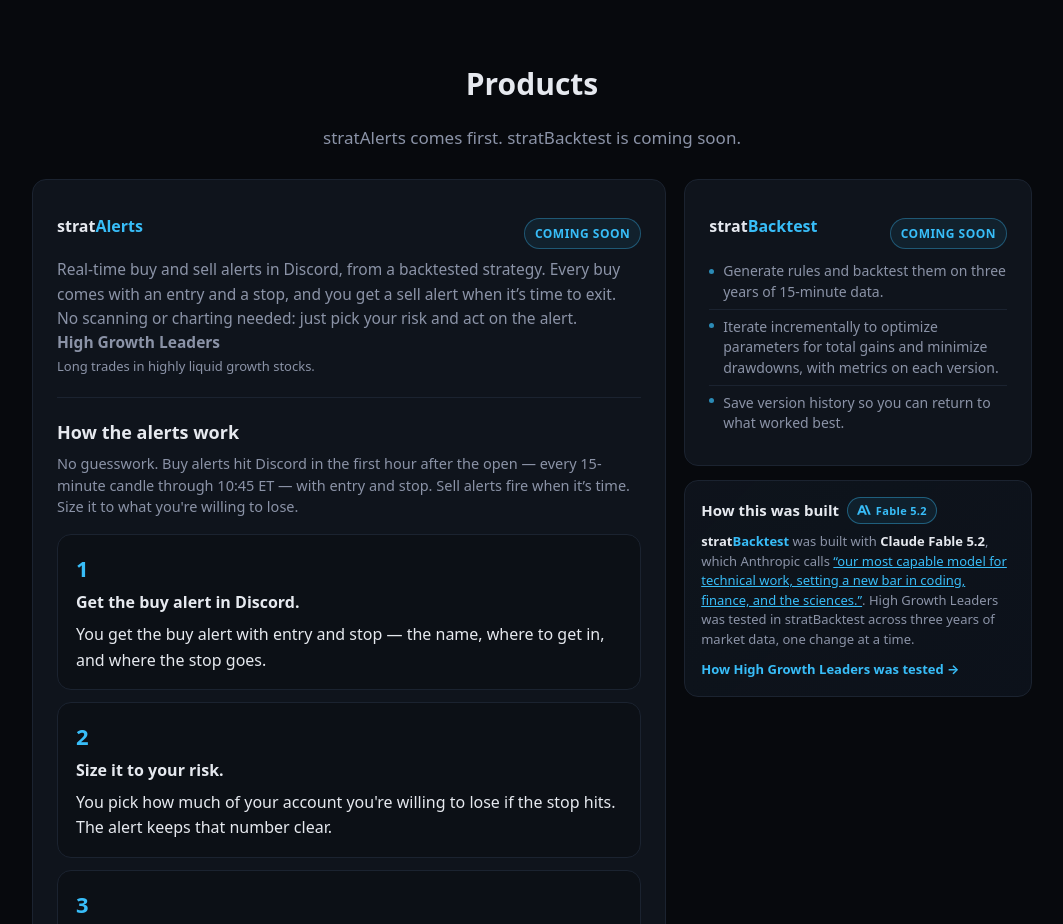
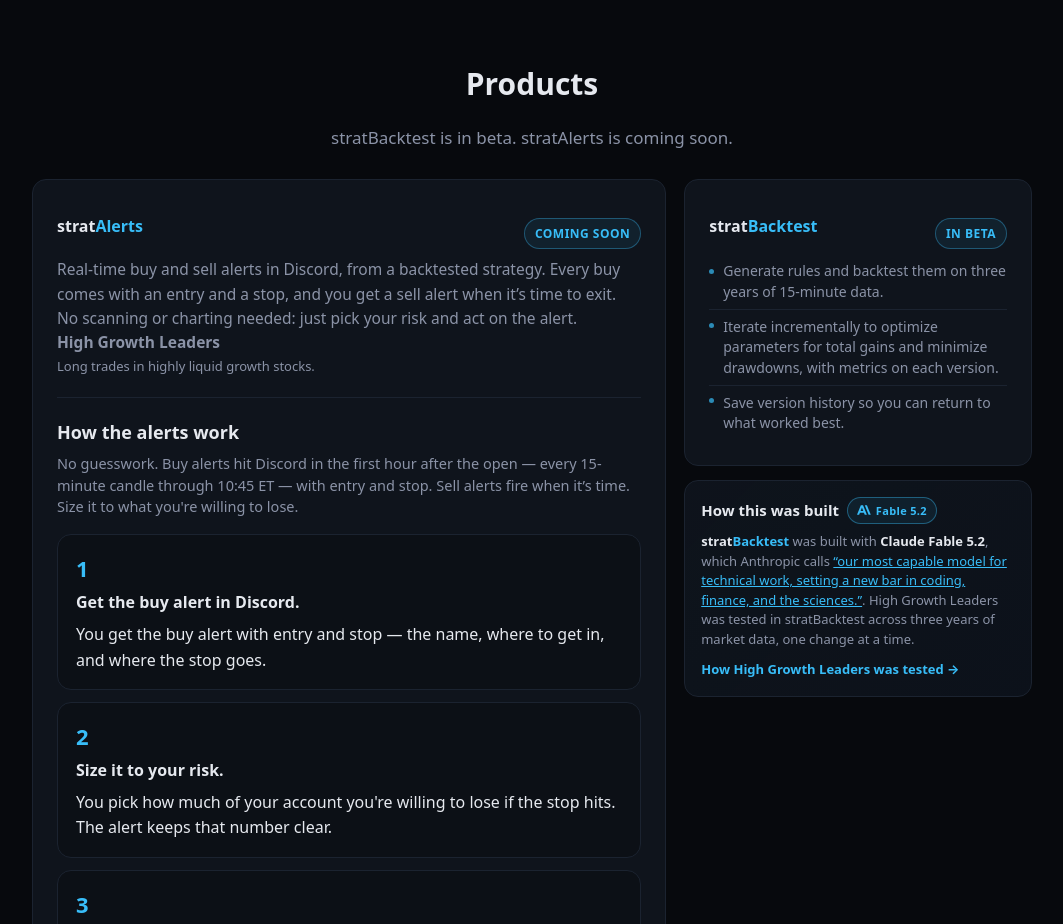
Before and after one commit to iotrader2/tiltkiller-site, a plain HTML site: page index.html in a window 1280 px wide. Shown: the part 820-1744 px from the top of the page, without its empty margins (108-1171 px from the left). Drawn offline with Linux system fonts and the light colour scheme.

Commit message:
Mark stratBacktest as In beta instead of Coming soon

```diff
--- a/index.html
+++ b/index.html
@@ -119,7 +119,7 @@ footer .foot-links a:hover{color:var(--blue)}
 <main class="wrap">
 <section class="products" id="products">
   <h2>Products</h2>
-  <p class="lead">stratAlerts comes first. stratBacktest is coming soon.</p>
+  <p class="lead">stratBacktest is in beta. stratAlerts is coming soon.</p>
   <div class="products-layout">
     <div class="card product-alerts">
       <div class="product-head">
@@ -143,7 +143,7 @@ footer .foot-links a:hover{color:var(--blue)}
       <div class="card product-backtester">
         <div class="product-head">
           <strong><a href="/stratbacktest/"><span class="pname">strat<span>Backtest</span></span></a></strong>
-          <span class="status soonish">Coming soon</span>
+          <span class="status soonish">In beta</span>
         </div>
         <ul class="feature-list">
           <li>Generate rules and backtest them on three years of 15-minute data.</li>
```
Also changed, not shown: stratbacktest/index.html (+2 -2 lines).
